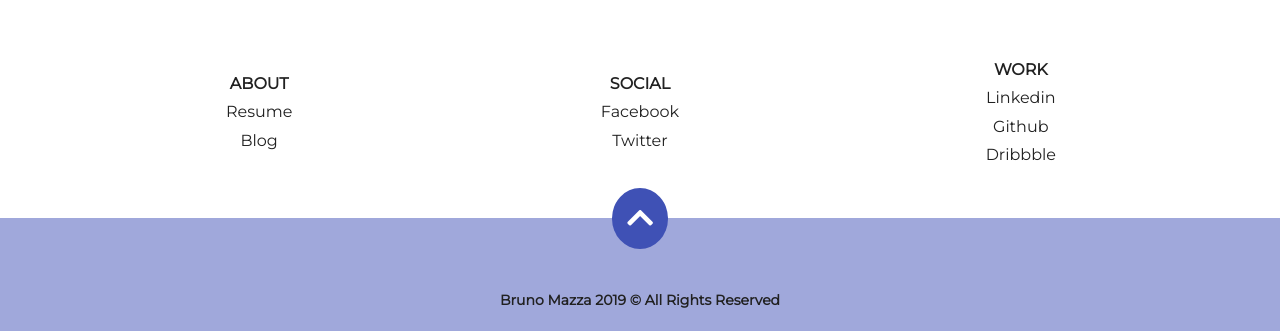
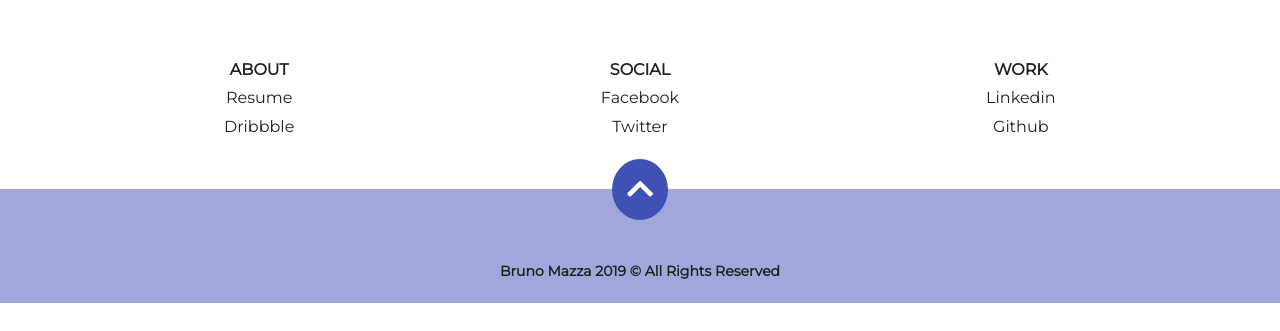
Before and after one commit to DownTheMatrix/professional-portfolio-site, a website: page index.html in a window 1280 px wide. Shown: the part 4879-5210 px from the top of the page. After the commit the page ends 5182 px from the top, so only its background shows below. Drawn offline with Linux system fonts and the light colour scheme.

Commit message:
Swap urls in Contact section

```diff
--- a/index.html
+++ b/index.html
@@ -287,14 +287,8 @@
           <ul>
             <li class="bolded">About</li>
             <li><a href="#resume">Resume</a></li>
-            <li>
-              <a
-                href="https://kind-meitner-c1bd4d.netlify.com/#/"
-                target="_blank"
-                rel="noopener noreferrer"
-                >Blog</a
-              >
-            </li>
+            <li><a href="https://dribbble.com/Bruno87" target="_blank"
+              rel="noopener noreferrer">Dribbble</a></li>
           </ul>
         </div>
 
@@ -339,8 +333,6 @@
                 >Github</a
               >
             </li>
-            <li><a href="https://dribbble.com/Bruno87" target="_blank"
-              rel="noopener noreferrer">Dribbble</a></li>
           </ul>
         </div>
       </div>
```
